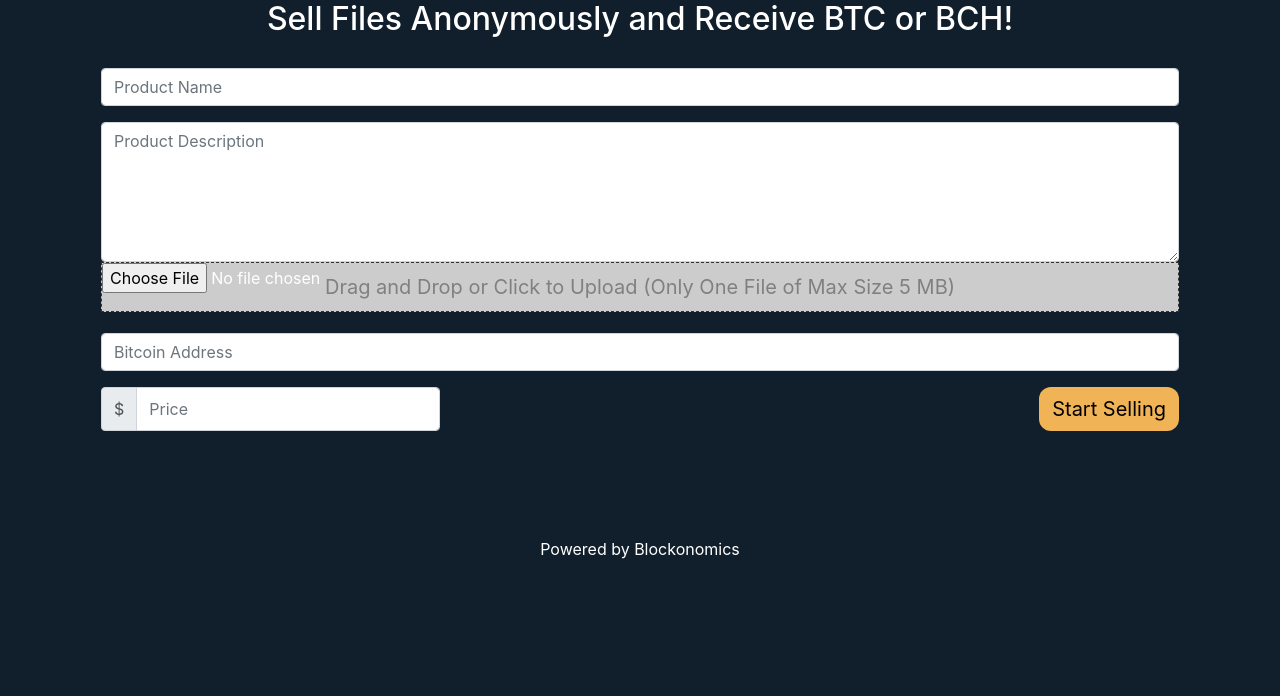
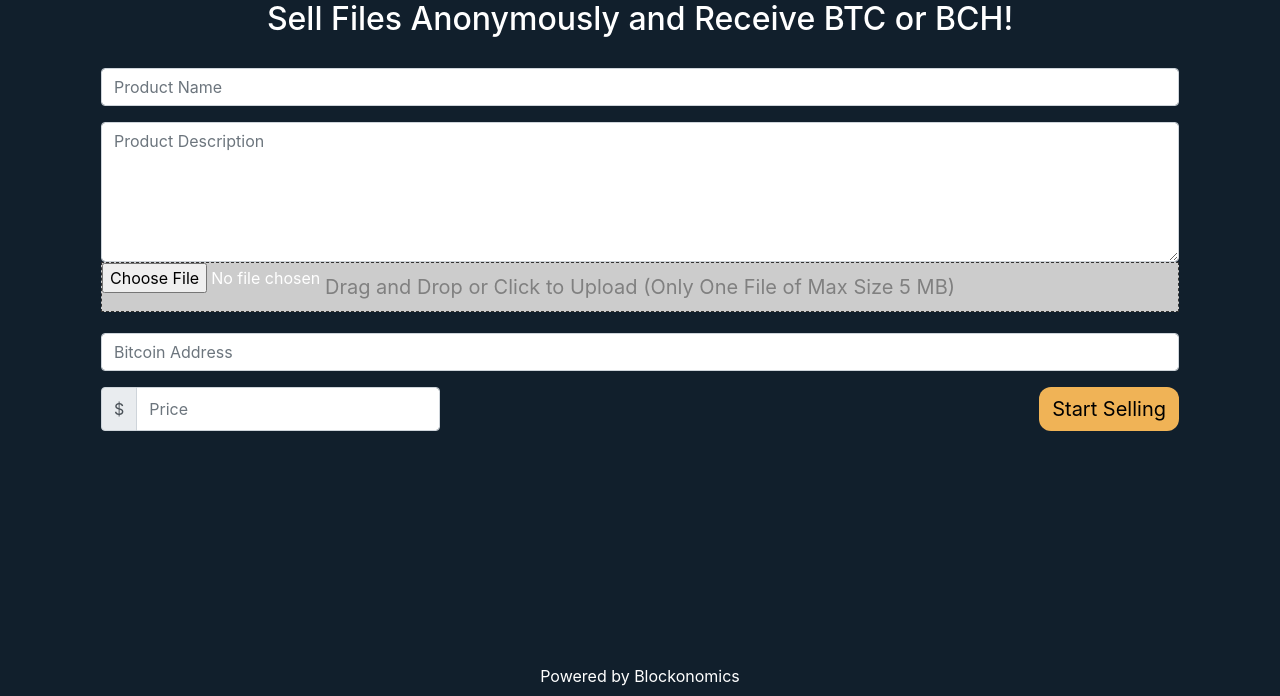
Before and after one commit to AJ-54/SatoshiBox, a Django app: page / in a window 1280 px wide. Shown: the part 221-917 px from the top of the page. Before the commit the page ends 780 px from the top, so only its background shows below. Run offline with Django 3.2, Linux system fonts and the light colour scheme; some libraries are stand-ins or nearby versions.

Commit message:
fixed footer

```diff
--- a/core/static/css/footer.css
+++ b/core/static/css/footer.css
@@ -1,7 +1,5 @@
 .foot {
-    position: fixed;
     left: 0;
-    bottom: 10px;
     width: 100%;
     color: white;
     text-align: center;
--- a/core/static/css/index.css
+++ b/core/static/css/index.css
@@ -3,6 +3,10 @@ body{
     color: white;
     text-align: center;
 }
+.container{
+    min-height: calc(100vh - 4rem - 80px);
+}
+
 textarea{
     height: 140px;
 }
```
